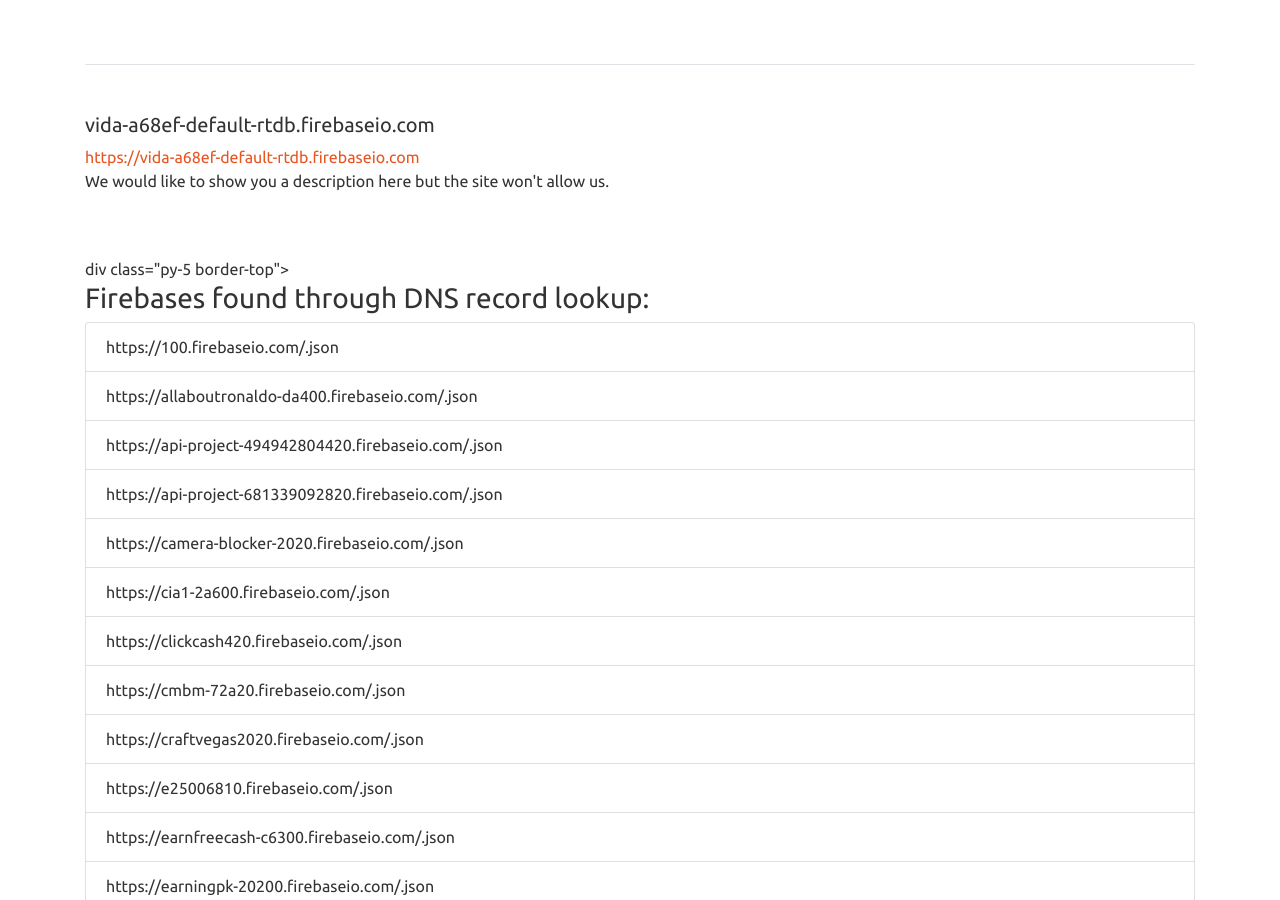
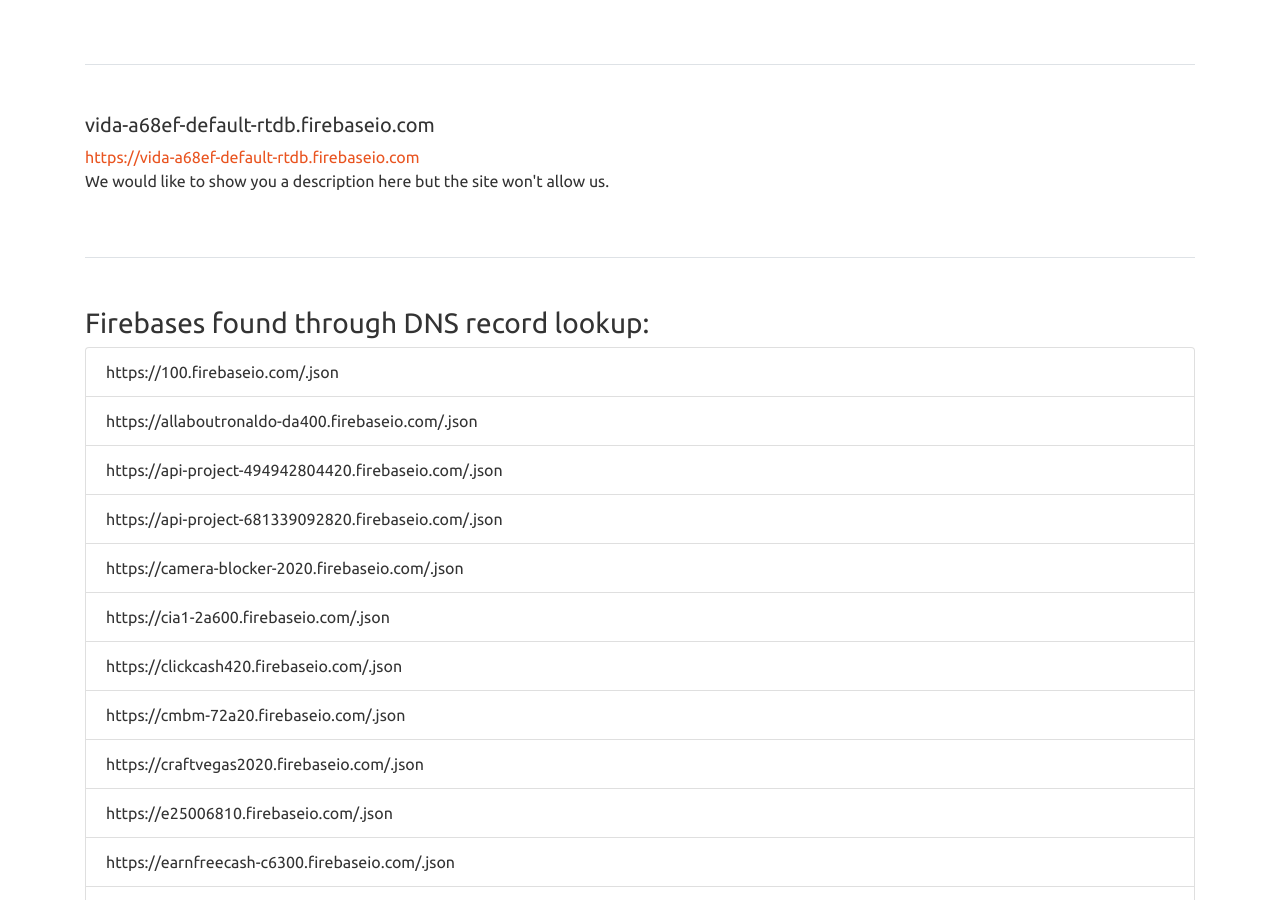
Before and after one commit to edrapac/whohasopenfirebases, a Jekyll site: the page built from index.md, in a window 1280 px wide and 900 px high, scrolled down 3120 px. Built offline with Jekyll 4.4.1, drawn with Linux system fonts in a browser that asks for light colours.

Commit message:
fixed div formatting issues

```diff
--- a/_includes/firebases.html
+++ b/_includes/firebases.html
@@ -27,7 +27,7 @@
 <a href="https://hacker-news.firebaseio.com › v0 › item › 9884165.json">https://hacker-news.firebaseio.com › v0 › item › 9884165.json</a>
 <p>{"by":"nns","descendants":297,"id":9884165,"kids":[9885099,9884723,9885165,9884789,9885604,9884137,9886151,9885220,9885790,9884661,9885844,9885029,9884817,9887342 ...</p></div><div class="py-5 border-top"><h5>vida-a68ef-default-rtdb.firebaseio.com</h5>
 <a href="https://vida-a68ef-default-rtdb.firebaseio.com">https://vida-a68ef-default-rtdb.firebaseio.com</a>
-<p>We would like to show you a description here but the site won't allow us.</p></div>div class="py-5 border-top"><h3>Firebases found through DNS record lookup: </h3><ul class="list-group"><li class="list-group-item d-flex justify-content-between align-items-center">https://100.firebaseio.com/.json
+<p>We would like to show you a description here but the site won't allow us.</p></div><div class="py-5 border-top"><h3>Firebases found through DNS record lookup: </h3><ul class="list-group"><li class="list-group-item d-flex justify-content-between align-items-center">https://100.firebaseio.com/.json
 </li><li class="list-group-item d-flex justify-content-between align-items-center">https://allaboutronaldo-da400.firebaseio.com/.json
 </li><li class="list-group-item d-flex justify-content-between align-items-center">https://api-project-494942804420.firebaseio.com/.json
 </li><li class="list-group-item d-flex justify-content-between align-items-center">https://api-project-681339092820.firebaseio.com/.json
```
